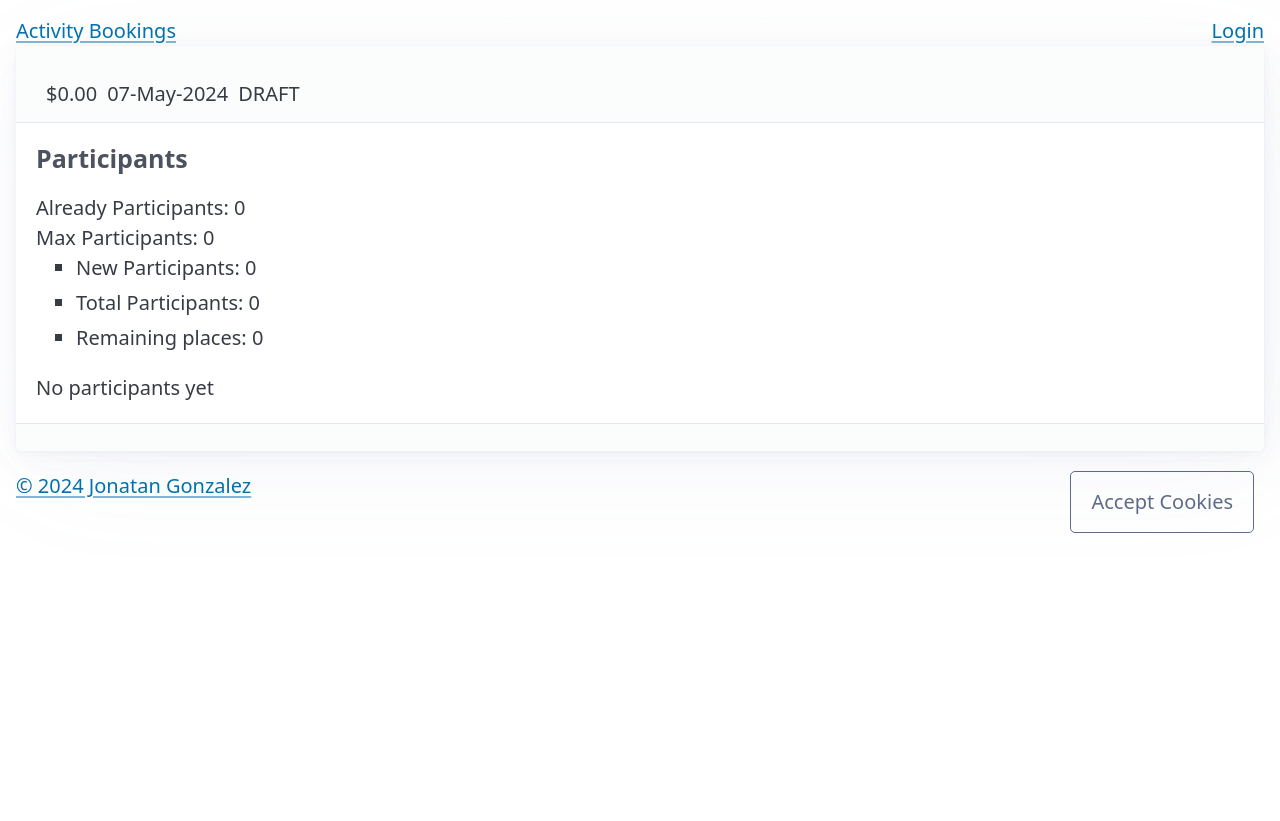
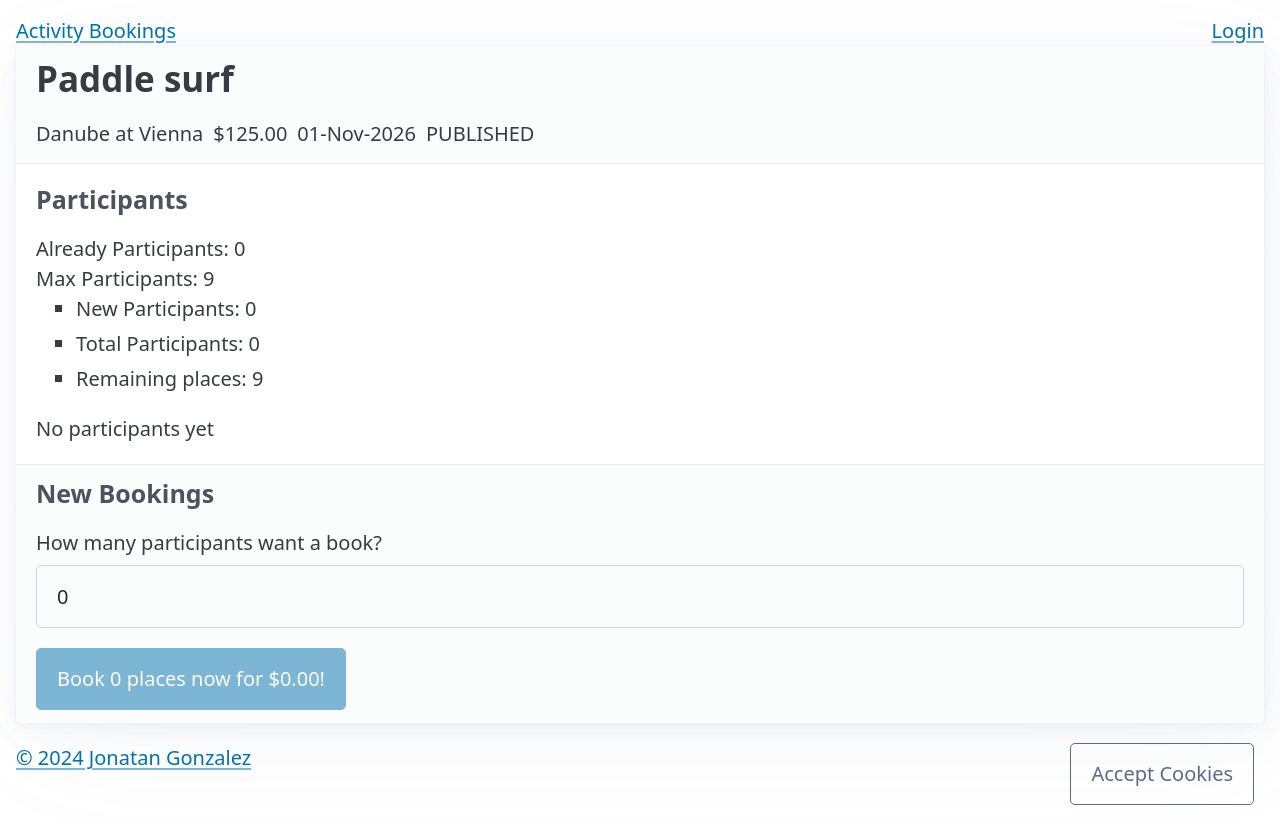
Before and after one commit to jogonaltia/ActivityBookings, an Angular app: page /bookings/bungee-jumping_alps_2024-06-01 in a window 1280 px wide. Before the commit the page ends 800 px from the top, so only its background shows below. Built offline with nearby package versions, Linux system fonts and the light colour scheme.

Commit message:
Modificación datos de la API (crear, obtener y actualizar información)

```diff
--- a/db/prod/d.json
+++ b/db/prod/d.json
@@ -40,16 +40,16 @@
       "userId": 2
     },
     {
+      "name": "Paddle surf",
+      "location": "Danube at Vienna",
+      "price": 125,
+      "date": "2026-10-31T23:00:00.000Z",
+      "minParticipants": 6,
+      "maxParticipants": 9,
+      "status": "confirmed",
       "id": 4,
-      "name": "Sailing",
-      "slug": "sailing_mediteranean-sea_2024-09-28",
-      "price": 160,
-      "duration": 120,
-      "location": "Mediteranean Sea",
-      "date": "2024-09-28",
-      "maxParticipants": 8,
-      "minParticipants": 4,
-      "status": "published",
+      "slug": "paddle-surf-danube-at-vienna",
+      "duration": 2,
       "userId": 1
     },
     {
@@ -222,7 +222,32 @@
       "userId": 2
     }
   ],
-  "bookings": [],
+  "bookings": [
+    {
+      "id": 1,
+      "userId": 0,
+      "activityId": 4,
+      "date": "2024-05-07T14:19:15.065Z",
+      "participants": 1,
+      "payment": {
+        "method": "creditCard",
+        "amount": 125,
+        "status": "pending"
+      }
+    },
+    {
+      "id": 2,
+      "userId": 0,
+      "activityId": 4,
+      "date": "2024-05-07T14:22:14.329Z",
+      "participants": 6,
+      "payment": {
+        "method": "creditCard",
+        "amount": 750,
+        "status": "pending"
+      }
+    }
+  ],
   "users": [
     {
       "email": "richard@virg.in",
--- a/src/app/routes/bookings/bookings.page.ts
+++ b/src/app/routes/bookings/bookings.page.ts
@@ -1,9 +1,11 @@
 import { Component, computed, effect, inject, input, signal } from '@angular/core';
-import { NULL_ACTIVITY } from '../../domain/activity.type';
 import { CurrencyPipe, DatePipe, UpperCasePipe } from '@angular/common';
 import { FormsModule } from '@angular/forms';
 import { ACTIVITIES } from '../../domain/activities.data';
 import { Meta, Title } from '@angular/platform-browser';
+import { HttpClient } from '@angular/common/http';
+import { Booking } from '../../domain/booking.type';
+import { Activity } from '../../domain/activity.type';
 
 @Component({
   standalone: true,
@@ -68,13 +70,17 @@ import { Meta, Title } from '@angular/platform-browser';
   `,
 })
 export default class BookingsPage {
+  #http$ = inject(HttpClient);
+  #activitiesUrl = 'http://localhost:3000/activities';
+  #bookingsUrl = 'http://localhost:3000/bookings';
+
   #title = inject(Title);
   #meta = inject(Meta);
 
   slug = input<string>();
-  activity = computed(() => ACTIVITIES.find((a) => a.slug === this.slug()) || NULL_ACTIVITY);
+  activity = computed(() => ACTIVITIES[3]);
 
-  alreadyParticipants = computed(() => Math.floor(Math.random() * this.activity().maxParticipants));
+  alreadyParticipants = computed(() => 0);
   maxParticipants = computed(() => this.activity().maxParticipants - this.alreadyParticipants());
   isBookable = computed(() => ['published', 'confirmed'].includes(this.activity().status));
 
@@ -139,5 +145,38 @@ export default class BookingsPage {
 
   onBookClick() {
     this.booked.set(true);
+
+    const newBooking: Booking = {
+      id: 0,
+      userId: 0,
+      activityId: this.activity().id,
+      date: new Date(),
+      participants: this.newParticipants(),
+      payment: {
+        method: 'creditCard',
+        amount: this.bookingAmount(),
+        status: 'pending',
+      },
+    };
+
+    this.#http$.post(this.#bookingsUrl, newBooking).subscribe({
+      next: (result) => {
+        console.log(result);
+        this.#updateActivityStatus();
+      },
+      error: (error) => {
+        console.error('Error creating booking', error);
+      },
+    });
   }
+
+  #updateActivityStatus() {
+    const activityUrl = `${this.#activitiesUrl}/${this.activity().id}`;
+    this.#http$.put<Activity>(activityUrl, this.activity()).subscribe({
+      next: () => console.log('Activity status updated'),
+      error: (error) => console.error('Error updating activity', error),
+    });
+
+  }
+
 }
--- a/src/app/routes/home.page.ts
+++ b/src/app/routes/home.page.ts
@@ -1,7 +1,6 @@
 import { CurrencyPipe, DatePipe } from '@angular/common';
 import { ChangeDetectionStrategy, Component, inject } from '@angular/core';
 import { RouterLink } from '@angular/router';
-import { ACTIVITIES } from '../domain/activities.data';
 import { Meta, Title } from '@angular/platform-browser';
 import { HttpClient } from '@angular/common/http';
 import { Activity } from '../domain/activity.type';
```
Also changed, not shown: src/app/domain/booking.type.ts (added, +31 -0 lines).
